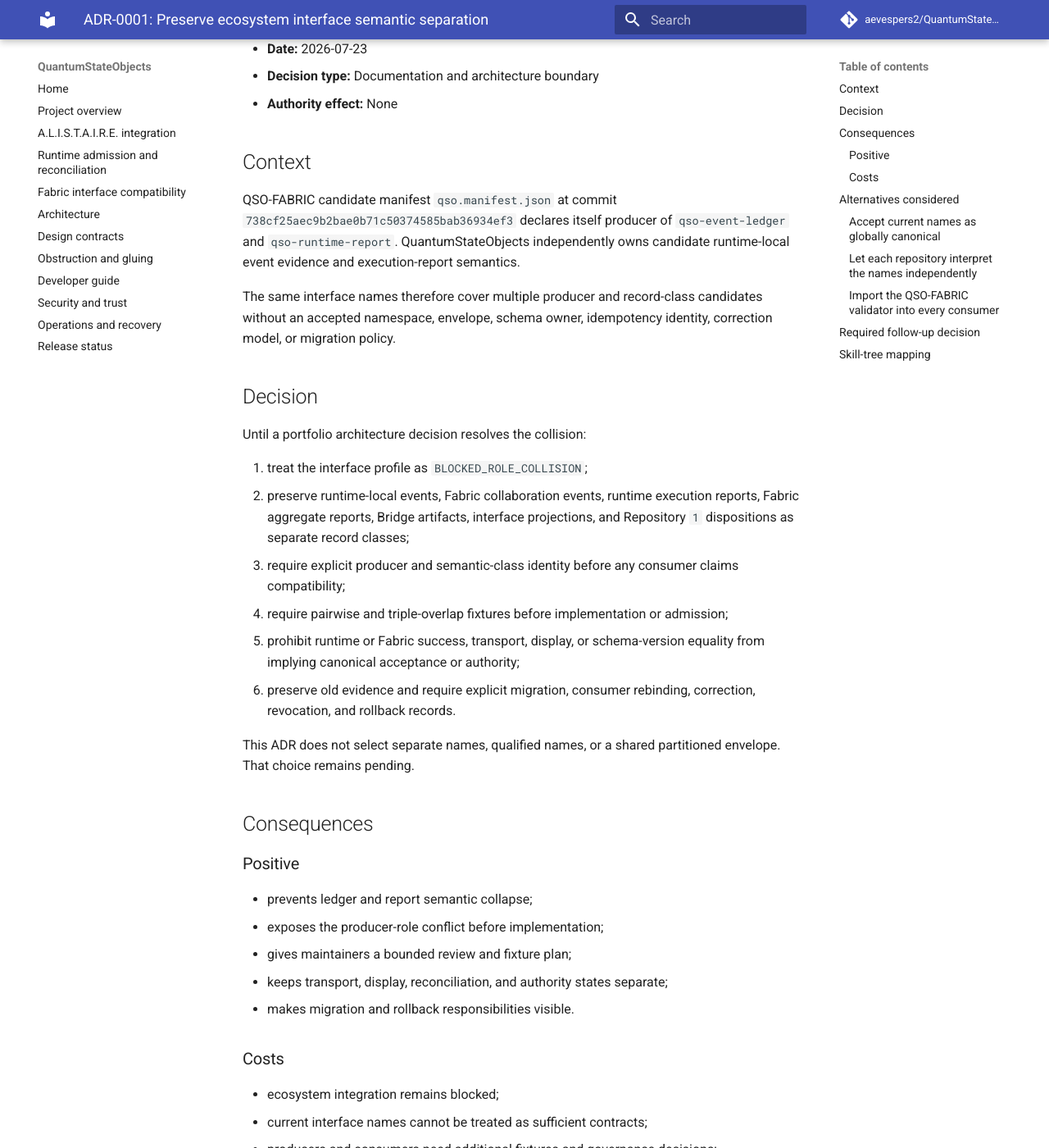
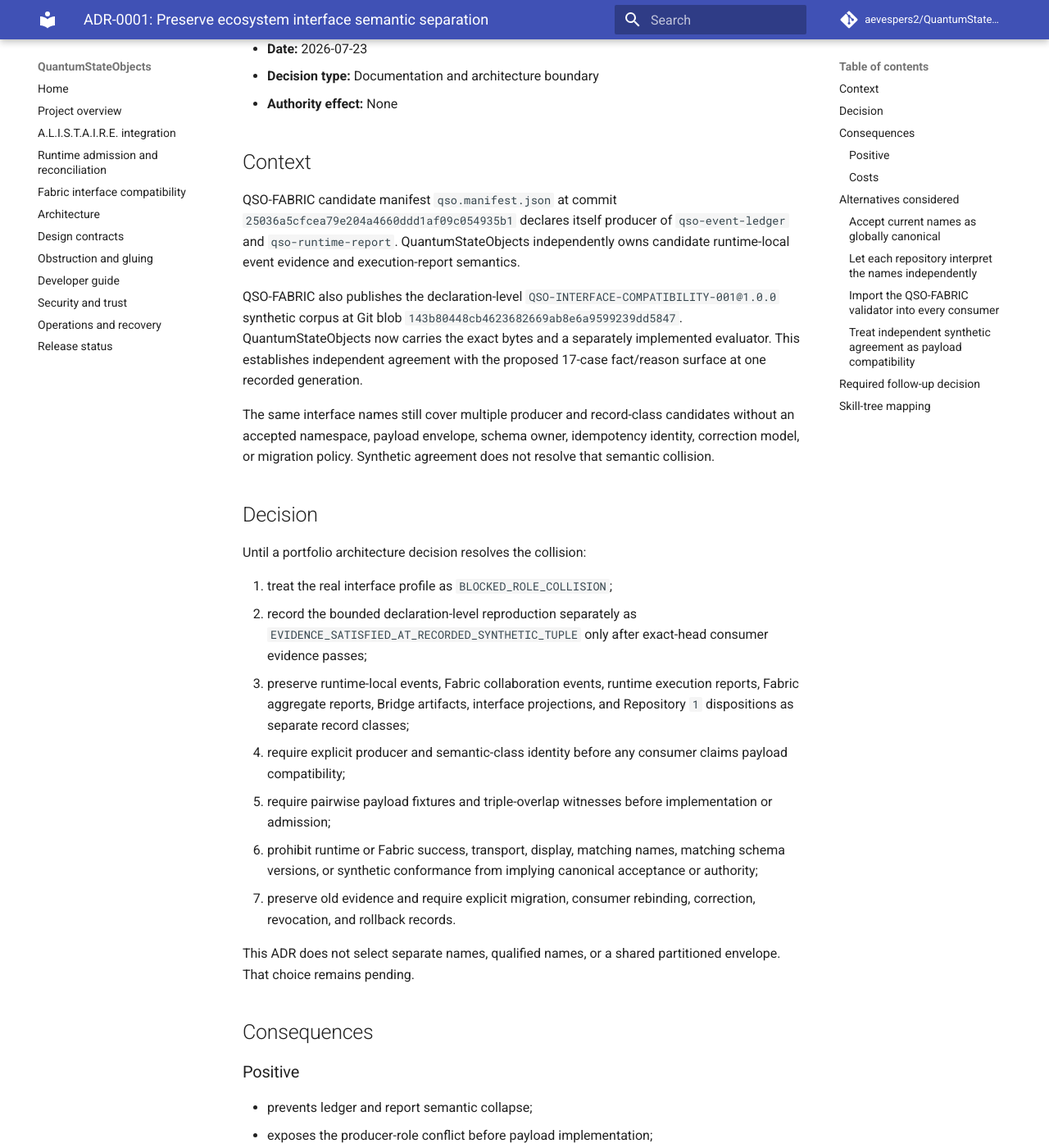
Before and after one commit to aevespers2/QuantumStateObjects, an MkDocs documentation site: the page built from docs/decisions/0001-ecosystem-interface-compatibility-boundary.md, in a window 1280 px wide and 1400 px high, scrolled down 208 px. Shown: the whole window at 82% size. Built offline with MkDocs 1.6.1 and Material for MkDocs 9.7.7, drawn with Linux system fonts in a browser that asks for light colours; comment, search, counter and statistics services are not loaded; some of the changed text lies outside the part shown.

Commit message:
docs: record independent interface corpus reproduction

```diff
--- a/docs/decisions/0001-ecosystem-interface-compatibility-boundary.md
+++ b/docs/decisions/0001-ecosystem-interface-compatibility-boundary.md
@@ -7,20 +7,23 @@
 
 ## Context
 
-QSO-FABRIC candidate manifest `qso.manifest.json` at commit `738cf25aec9b2bae0b71c50374585bab36934ef3` declares itself producer of `qso-event-ledger` and `qso-runtime-report`. QuantumStateObjects independently owns candidate runtime-local event evidence and execution-report semantics.
+QSO-FABRIC candidate manifest `qso.manifest.json` at commit `25036a5cfcea79e204a4660ddd1af09c054935b1` declares itself producer of `qso-event-ledger` and `qso-runtime-report`. QuantumStateObjects independently owns candidate runtime-local event evidence and execution-report semantics.
 
-The same interface names therefore cover multiple producer and record-class candidates without an accepted namespace, envelope, schema owner, idempotency identity, correction model, or migration policy.
+QSO-FABRIC also publishes the declaration-level `QSO-INTERFACE-COMPATIBILITY-001@1.0.0` synthetic corpus at Git blob `143b80448cb4623682669ab8e6a9599239dd5847`. QuantumStateObjects now carries the exact bytes and a separately implemented evaluator. This establishes independent agreement with the proposed 17-case fact/reason surface at one recorded generation.
+
+The same interface names still cover multiple producer and record-class candidates without an accepted namespace, payload envelope, schema owner, idempotency identity, correction model, or migration policy. Synthetic agreement does not resolve that semantic collision.
 
 ## Decision
 
 Until a portfolio architecture decision resolves the collision:
 
-1. treat the interface profile as `BLOCKED_ROLE_COLLISION`;
-2. preserve runtime-local events, Fabric collaboration events, runtime execution reports, Fabric aggregate reports, Bridge artifacts, interface projections, and Repository `1` dispositions as separate record classes;
-3. require explicit producer and semantic-class identity before any consumer claims compatibility;
-4. require pairwise and triple-overlap fixtures before implementation or admission;
-5. prohibit runtime or Fabric success, transport, display, or schema-version equality from implying canonical acceptance or authority;
-6. preserve old evidence and require explicit migration, consumer rebinding, correction, revocation, and rollback records.
+1. treat the real interface profile as `BLOCKED_ROLE_COLLISION`;
+2. record the bounded declaration-level reproduction separately as `EVIDENCE_SATISFIED_AT_RECORDED_SYNTHETIC_TUPLE` only after exact-head consumer evidence passes;
+3. preserve runtime-local events, Fabric collaboration events, runtime execution reports, Fabric aggregate reports, Bridge artifacts, interface projections, and Repository `1` dispositions as separate record classes;
+4. require explicit producer and semantic-class identity before any consumer claims payload compatibility;
+5. require pairwise payload fixtures and triple-overlap witnesses before implementation or admission;
+6. prohibit runtime or Fabric success, transport, display, matching names, matching schema versions, or synthetic conformance from implying canonical acceptance or authority;
+7. preserve old evidence and require explicit migration, consumer rebinding, correction, revocation, and rollback records.
 
 This ADR does not select separate names, qualified names, or a shared partitioned envelope. That choice remains pending.
 
@@ -29,8 +32,9 @@ This ADR does not select separate names, qualified names, or a shared partitione
 ### Positive
 
 - prevents ledger and report semantic collapse;
-- exposes the producer-role conflict before implementation;
-- gives maintainers a bounded review and fixture plan;
+- exposes the producer-role conflict before payload implementation;
+- preserves the useful independent synthetic consumer without promoting it into architecture acceptance;
+- gives maintainers a bounded payload-fixture and gluing-witness plan;
 - keeps transport, display, reconciliation, and authority states separate;
 - makes migration and rollback responsibilities visible.
 
@@ -38,8 +42,9 @@ This ADR does not select separate names, qualified names, or a shared partitione
 
 - ecosystem integration remains blocked;
 - current interface names cannot be treated as sufficient contracts;
-- producers and consumers need additional fixtures and governance decisions;
-- mixed-version behavior cannot be inferred from schema-version equality.
+- producers and consumers need payload schemas and additional fixtures;
+- mixed-version behavior cannot be inferred from schema-version equality;
+- any change to the producer tuple or consumer evidence reopens the synthetic sub-gate.
 
 ## Alternatives considered
 
@@ -55,6 +60,10 @@ Rejected because local validity would not guarantee cross-repository gluing or r
 
 Rejected because shared code would not prove independent interpretation and could create a validator monoculture.
 
+### Treat independent synthetic agreement as payload compatibility
+
+Rejected because the corpus evaluates declaration-level facts rather than canonical event and report bytes, identities, ordering, correction, or recovery behavior.
+
 ## Required follow-up decision
 
 Architecture review must approve one of:
@@ -63,8 +72,8 @@ Architecture review must approve one of:
 - qualified interface names;
 - a shared envelope with mandatory producer and semantic-class partitioning.
 
-It must also assign registry, schema, canonicalization, signing, trusted-time, correction, migration, consumer-registration, incident, recovery, and rollback custody.
+It must also assign registry, payload-schema, canonicalization, signing, trusted-time, correction, migration, consumer-registration, incident, recovery, and rollback custody.
 
 ## Skill-tree mapping
 
-This ADR maps planning work to `CAT-012/012-B`, `CAT-017/017-C`, `CAT-031/031-A`, `CAT-040/040-D`, `CAT-054/054-A`, and `CAT-059/059-B`. Selection does not establish competence or authority.
+This ADR maps planning and validation work to `CAT-012/012-B`, `CAT-017/017-C`, `CAT-031/031-A`, `CAT-032`, `CAT-040/040-D`, `CAT-044`, `CAT-054/054-A`, and `CAT-059/059-B`. Proposed subdivision `031-H` covers independent interface differential conformance; proposed `032-F` covers semantic partitioning and distributed interface gluing. Selection does not establish competence or authority.
```
